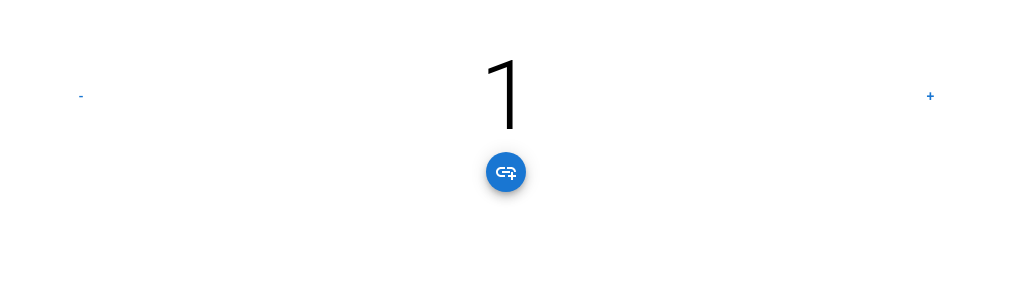
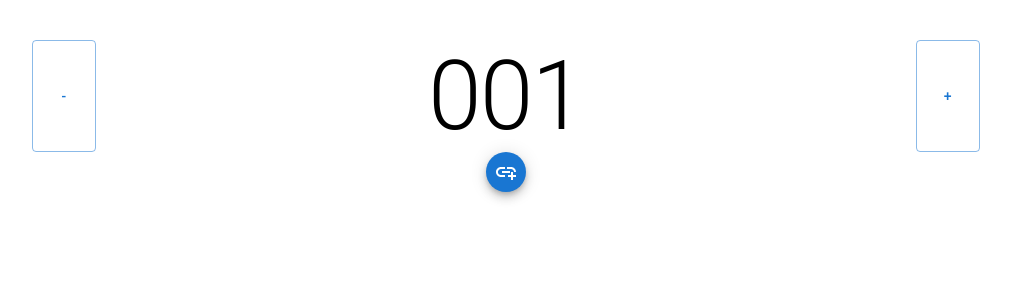
Before and after one commit to adambuczek/knitting-tool, a React (Create React App) app: page / in a window 1280 px wide. Shown: the top 300 px of the page, without its empty margins (134-1145 px from the left). Built offline with nearby package versions, Linux system fonts and the light colour scheme.

Commit message:
pad counter to keep witdth

```diff
--- a/src/Counter.tsx
+++ b/src/Counter.tsx
@@ -29,11 +29,11 @@ function CounterComponent({ name, max = 10 }: { name: string, max: number }) {
   return (
     <>
     <Box sx={{ display: 'flex', justifyContent: 'space-around' }} data-counter-id={id}>
-      <Button onClick={decrement}>-</Button>
+      <Button variant="outlined" onClick={decrement}>-</Button>
       <Typography variant="h1" component="div">
-        {counter}
+        {counter.toString().padStart(3, '0')}
       </Typography>
-      <Button onClick={increment}>+</Button>
+      <Button variant="outlined" onClick={increment}>+</Button>
     </Box>
     <Box sx={{ display: 'flex', justifyContent: 'space-around' }} data-counter-id={id}>
       <Fab color="primary" aria-label="add" size="small">
```
